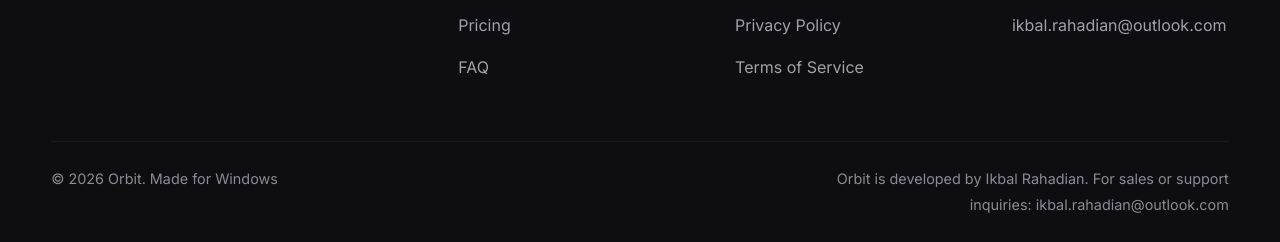
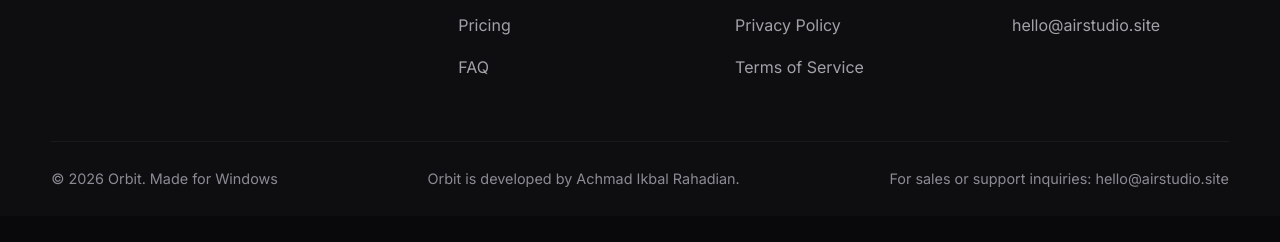
Before and after one commit to ikbalrahadian/Orbit, a plain HTML site: page web/index.html in a window 1280 px wide. Shown: the part 8093-8335 px from the top of the page. After the commit the page ends 8309 px from the top, so only its background shows below. Drawn offline with Linux system fonts and the light colour scheme.

Commit message:
Update index.html

```diff
--- a/web/index.html
+++ b/web/index.html
@@ -3,7 +3,7 @@
   <head>
     <meta charset="UTF-8" />
     <meta name="viewport" content="width=device-width, initial-scale=1.0" />
-    <title>Orbit — The fastest way to switch applications on Windows</title>
+    <title>Orbit - The fastest way to switch applications on Windows</title>
     <link rel="icon" type="image/png" href="assets/icon/app_icon.png">
     <meta name="description" content="Orbit is a Windows application launcher and switcher that uses radial menus and spatial memory to help you launch apps faster. One-time purchase with lifetime updates.">
     <link rel="preconnect" href="https://fonts.googleapis.com" />
@@ -282,12 +282,13 @@
             <h4>Resources</h4>
             <a href="https://github.com/ikbalrahadian/Orbit">GitHub</a>
             <a href="https://github.com/ikbalrahadian/Orbit/releases">Download</a>
-            <a href="mailto:support@orbitapp.dev"> ikbal.rahadian@outlook.com </a>
+            <a href="mailto:hello@airstudio.site"> hello@airstudio.site </a>
           </div>
         </div>
         <div class="footer-bottom">
           <p>© 2026 Orbit. Made for Windows</p>
-          <p> Orbit is developed by Ikbal Rahadian. For sales or support inquiries: ikbal.rahadian@outlook.com </p>
+          <p> Orbit is developed by Achmad Ikbal Rahadian.</p>
+          <p> For sales or support inquiries: hello@airstudio.site </p>
         </div>
       </div>
     </footer>
```
